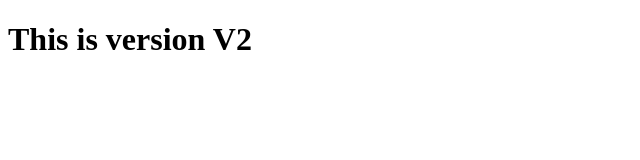
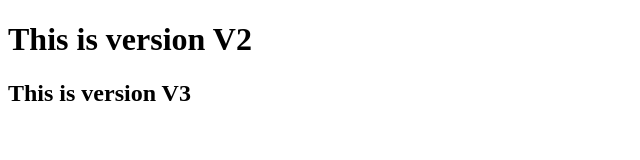
Before and after one commit to sudo-yash-tech/myrepo, a plain HTML site: page index.html in a window 1280 px wide. Shown: the whole page, without its empty margins (0-640 px from the left). Drawn offline with Linux system fonts and the light colour scheme.

Commit message:
This is version V3 of index.html

```diff
--- a/index.html
+++ b/index.html
@@ -7,5 +7,6 @@
 </head>
 <body>
     <h1>This is version V2</h1>
+    <h2>This is version V3</h2>
 </body>
 </html>
```
